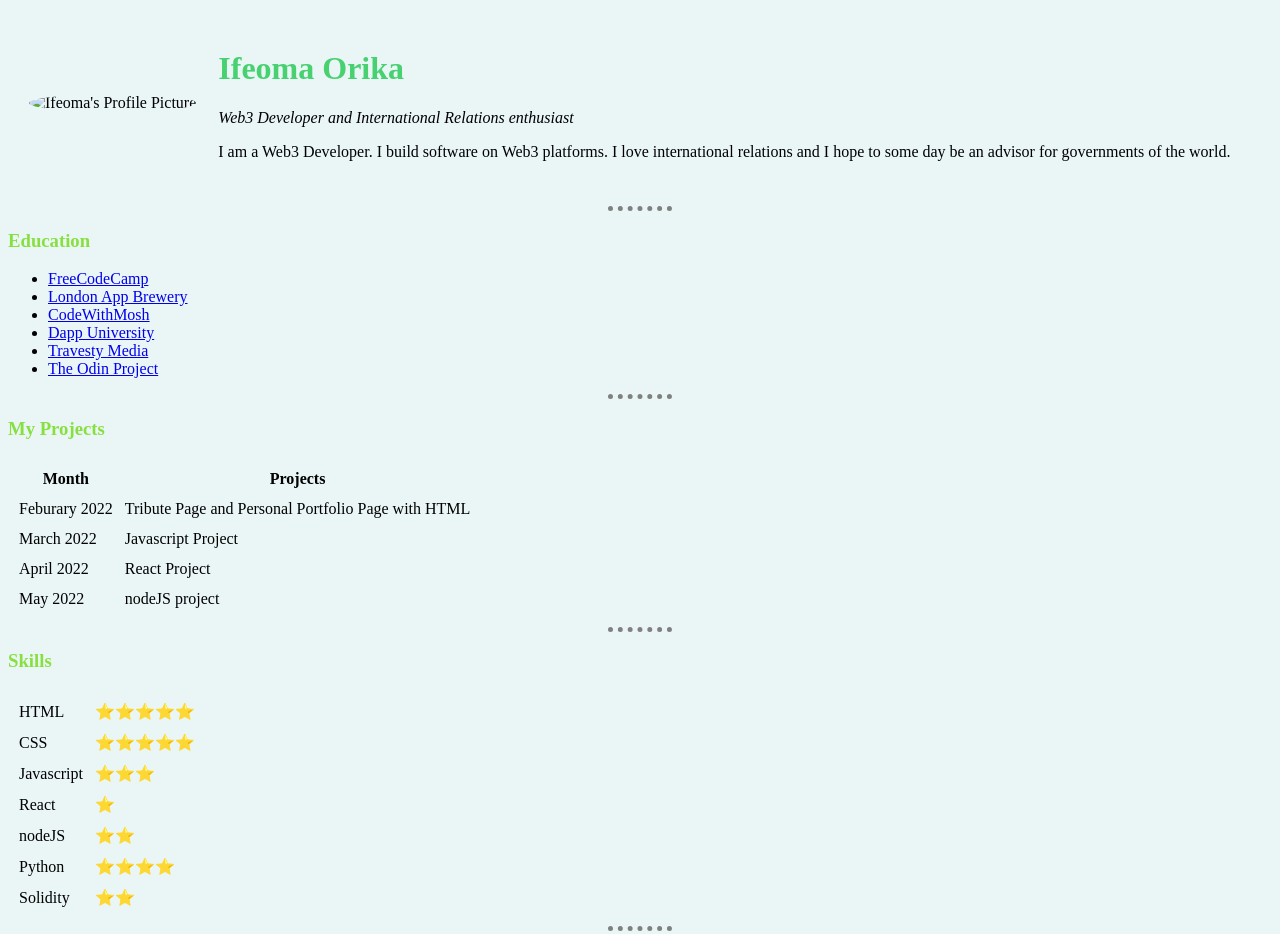
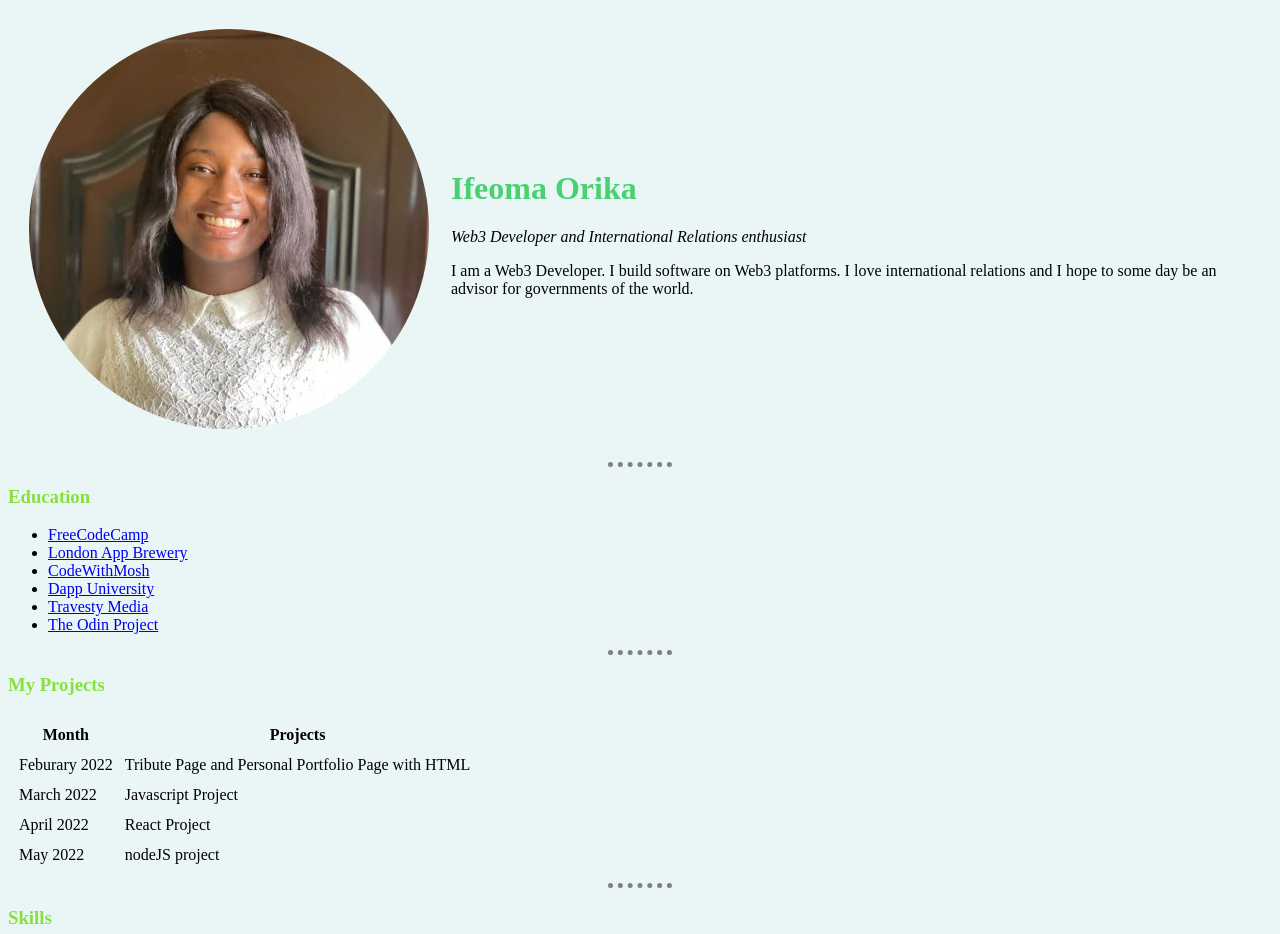
Before and after one commit to IfeomaOrika/vanilla-html-cv-sample, a plain HTML site: page index.html in a window 1280 px wide. Shown: the top 934 px of the page. Drawn offline with Linux system fonts and the light colour scheme.

Commit message:
Update index.html

```diff
--- a/index.html
+++ b/index.html
@@ -11,7 +11,7 @@
     <body>
         <table cellspacing="20">
             <tr>
-                <td><img src="ifyorika/vanilla-html-cv-sample/image.jpg" alt="Ifeoma's Profile Picture"></td>
+                <td><img src="image.jpg" alt="Ifeoma's Profile Picture"></td>
                 <td><h1>Ifeoma Orika</h1>
 
                     <p><em>Web3 Developer and International Relations enthusiast</em></p>
```
